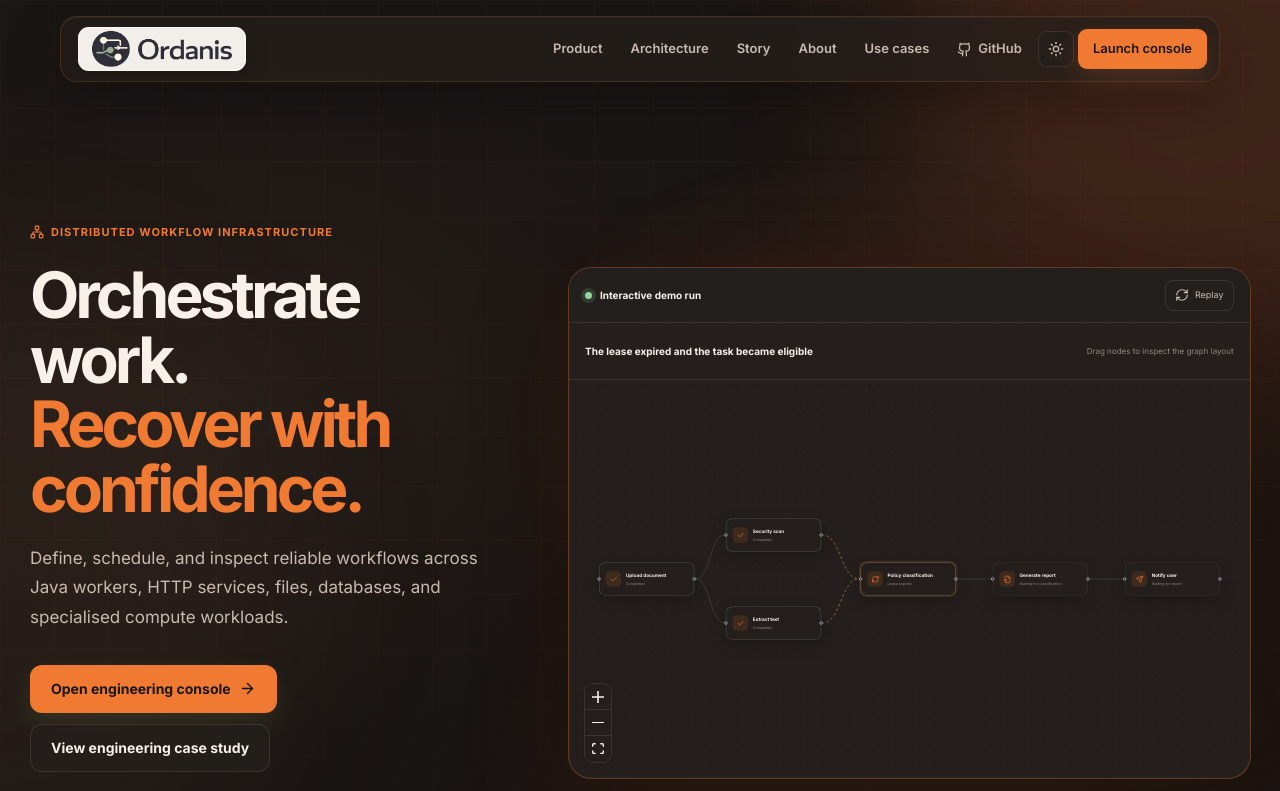
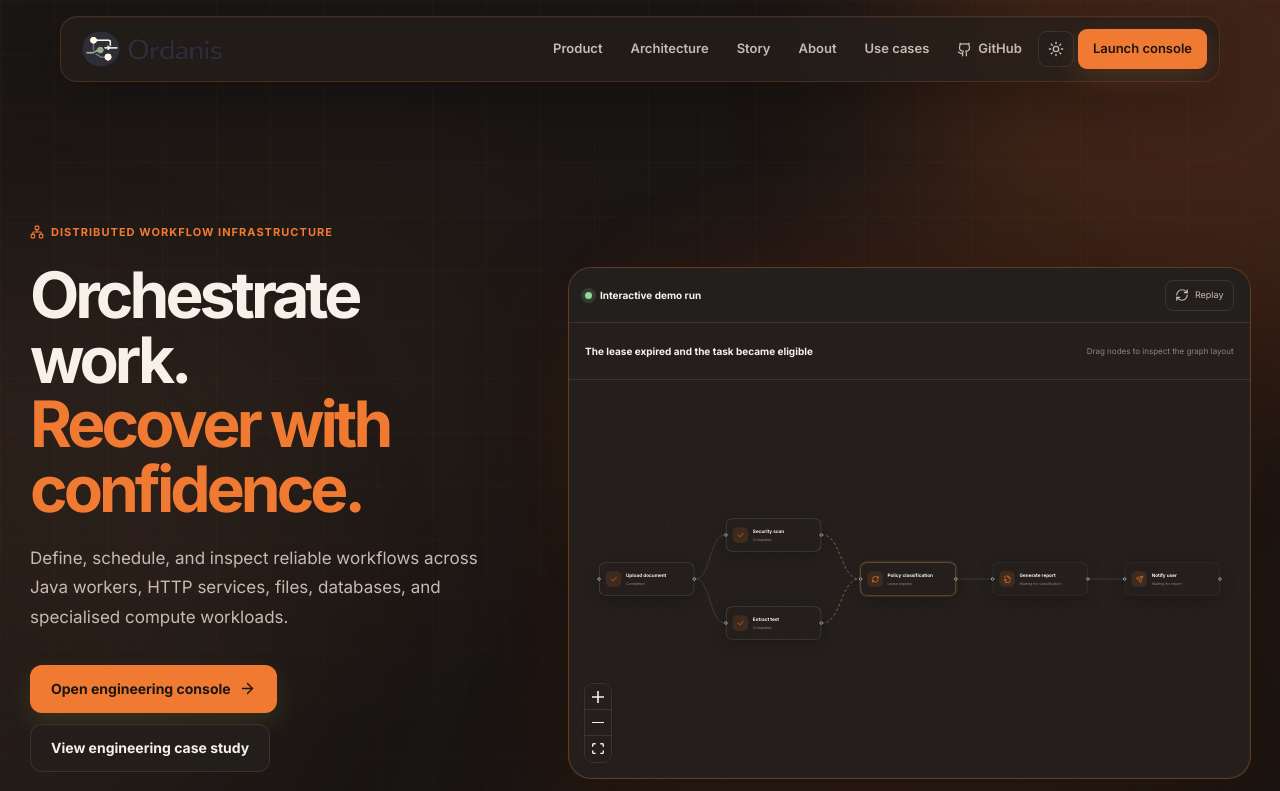
Before and after one commit to nomaanmunshi/ordanis, a React (Vite) app in the folder ordanis-console/: page / in a window 1280 px wide. Shown: the top 791 px of the page. Built offline with nearby package versions, Linux system fonts and the light colour scheme; no server answers.

Commit message:
Make Ordanis logo background transparent

```diff
--- a/ordanis-console/src/styles.css
+++ b/ordanis-console/src/styles.css
@@ -1063,21 +1063,24 @@ html[data-theme='dark'] .scroll-atmosphere i:nth-child(3) { background: #A85A36;
 .brand-logo-shell {
   height: 44px;
   min-width: 148px;
-  padding: 5px 10px;
-  border-radius: 11px;
+  padding: 0;
+  border-radius: 0;
   display: inline-flex;
   align-items: center;
   justify-content: center;
+  background: transparent;
+  box-shadow: none;
 }
 .brand-logo-image {
   display: block;
   width: 148px;
   height: auto;
   object-fit: contain;
+  background: transparent;
 }
 html[data-theme='dark'] .brand-logo-shell {
-  background: rgba(255, 253, 248, .94);
-  box-shadow: inset 0 0 0 1px rgba(255,255,255,.5), 0 7px 22px rgba(0,0,0,.16);
+  background: transparent;
+  box-shadow: none;
 }
 .marketing-footer .brand-logo-shell { height: 42px; }
 .story-section, .about-section { scroll-margin-top: 90px; }
```
